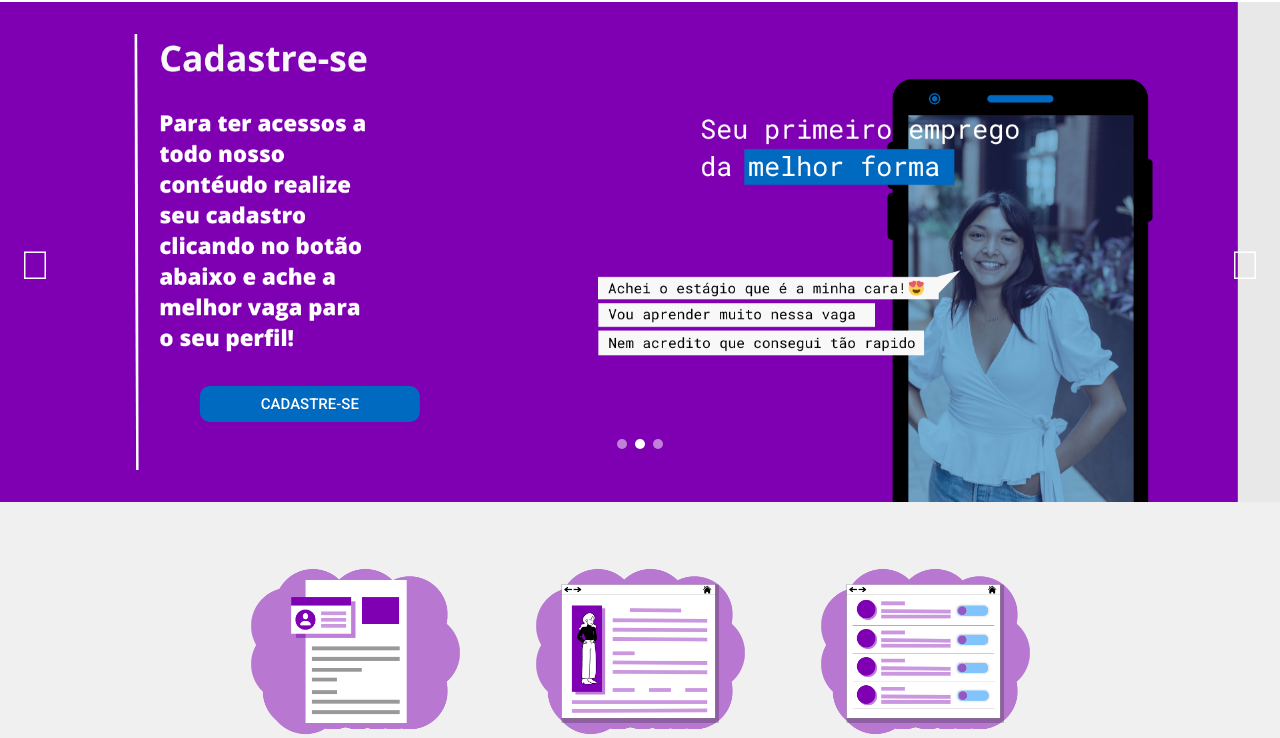
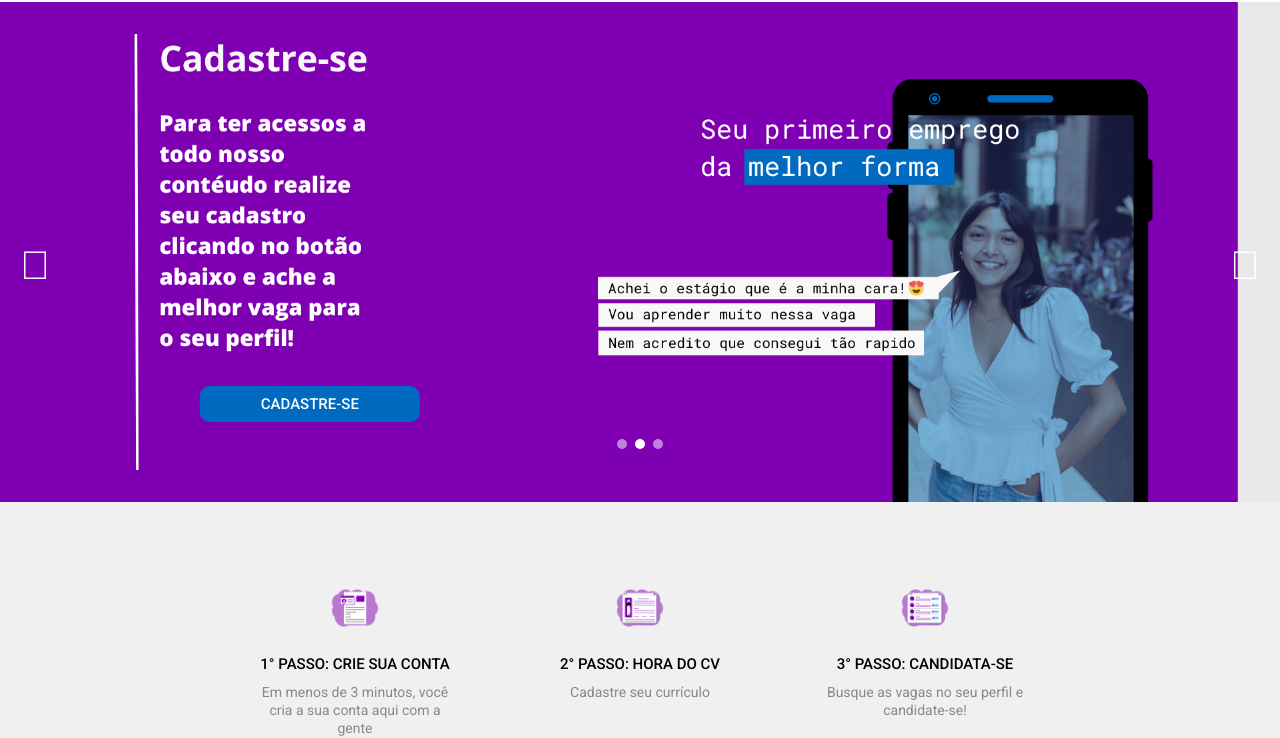
Before and after one commit to StagiFAM/Stagi, a plain HTML site: page index.html in a window 1280 px wide. Shown: the part 68-806 px from the top of the page. Drawn offline with nearby package versions, Linux system fonts and the light colour scheme.

Commit message:
Atualização CSS - Organização do Código.GIT

```diff
--- a/css/style.css
+++ b/css/style.css
@@ -482,6 +482,41 @@ header{
 
 /***********************************************************************
   * Slide - Fim
+***********************************************************************/
+
+/*----------------------------------------------------------------------------------------------------------------------------------------*/
+
+/***********************************************************************
+  * Passo a Passo - Inicio
+***********************************************************************/
+
+.featureBox {
+  border: 1px solid #ebeef0;
+  position: relative;
+  padding: 25px;
+  text-align: center;
+}
+
+.featureBox .feat-icon {
+  max-width: 56px;
+  margin: 0 auto 27px;
+}
+
+.featureBox h5 {
+  font-size: 15px;
+  font-weight: 500;
+  text-transform: uppercase;
+  margin-bottom: 10px;
+}
+
+.featureBox p {
+  margin-bottom: 0;
+  color: #888;
+  line-height: 18px;
+}
+
+/***********************************************************************
+  * Passo a Passo - Fim
 ***********************************************************************/
 
 /*----------------------------------------------------------------------------------------------------------------------------------------*/
```
Also changed, not shown: index.html (+22 -14 lines), sobre.html (+0 -6 lines).
